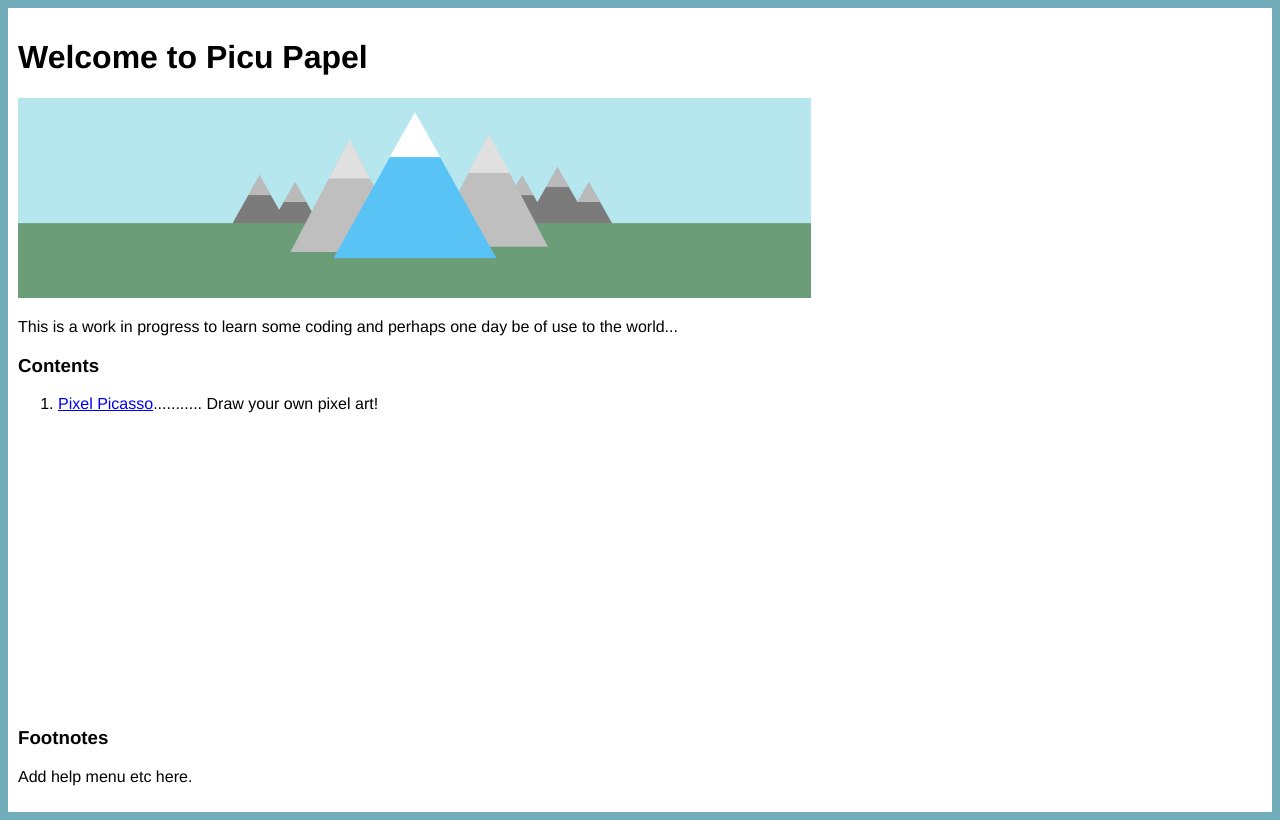
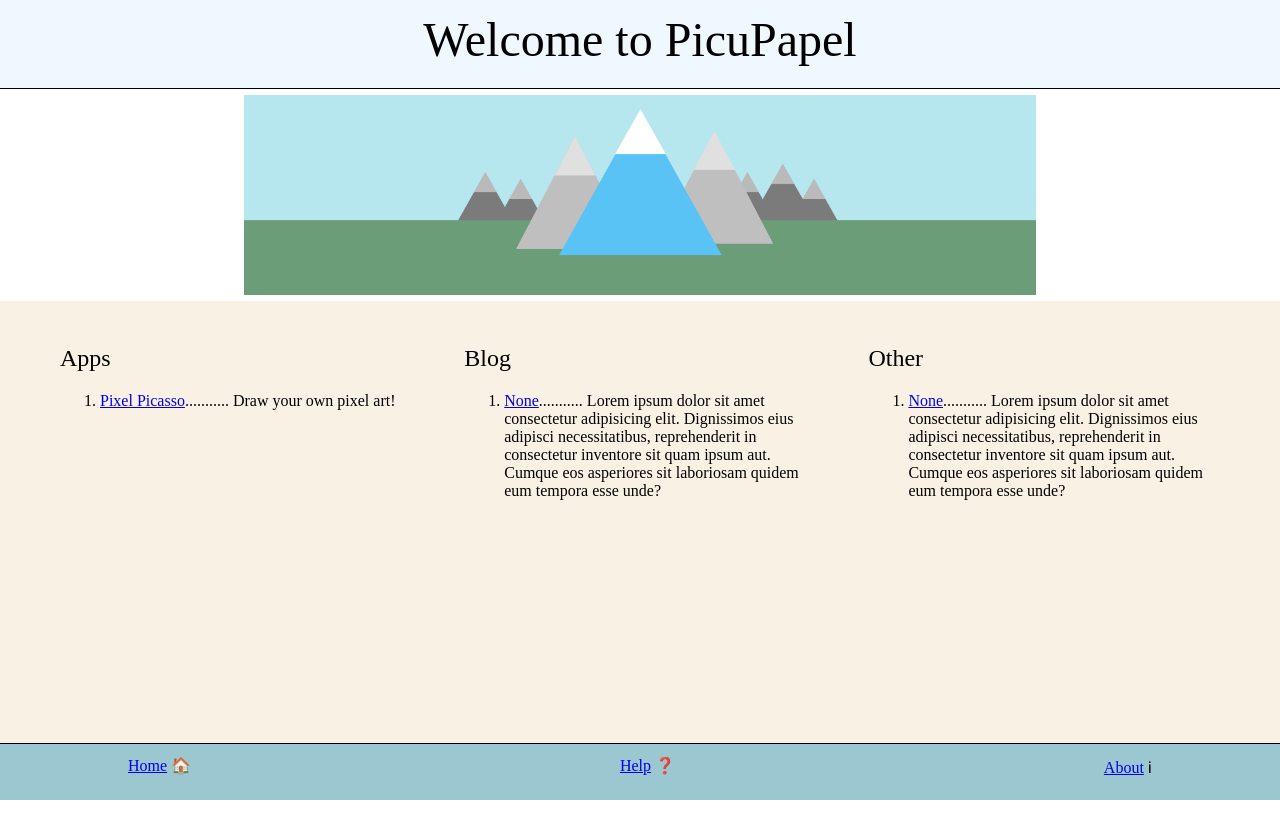
Before and after one commit to AtlanticBee/picupapel, a plain HTML site: page index.html in a window 1280 px wide. Drawn offline with Linux system fonts and the light colour scheme.

Commit message:
Add files via upload

```diff
--- a/index.html
+++ b/index.html
@@ -5,32 +5,54 @@
 <head>
     <title>PicuPapel</title>
     <link rel="shortcut icon" type="image/x-icon" href="favicon.ico"/>
-    <link rel="stylesheet" href="/PicuPapel.css">
+    <link rel="stylesheet" href="/picuPapelStyle.css">
 </head>
 <body>
-    <div class="container">
-        <div class="title">
-            <h1>
-                Welcome to Picu Papel
-            </h1>
+    <div id="wrapper">
+        <div id="header">
+            Welcome to PicuPapel
         </div>
-        <div class="banner">
-            <img src="/PicuPapelBanner.png" alt="PicuPapel Banner Image" style="max-height: 200px;"/>
+        <div class="centeredDiv">
+            <img id="banner" src="/PicuPapelBanner.png" alt="PicuPapel Banner Image" style="max-height: 200px;"/>
         </div>
-        <div class="main">
-            <p>
-                This is a work in progress to learn some coding and perhaps one day be of use to the world...
-            </p>
-            <h3>
-                Contents
-            </h3>
-            <ol>
-                <li><a href="/pixelPicasso/pixelPicasso.html">Pixel Picasso</a>........... Draw your own pixel art!</li>
-            </ol>
+        <div id="main">
+            <div class="threeColumnDiv">
+                <div class="leftColumn">
+                    <div>
+                        <h2 class="topicHeader">Apps</h2>
+                        <ol>
+                            <li><a href="/pixelPicasso/pixelPicasso.html">Pixel Picasso</a>........... Draw your own pixel art!</li>
+                        </ol>
+                    </div>
+                </div>
+                <div class="middleColumn">
+                    <div>
+                        <h2 class="topicHeader">Blog</h2>
+                        <ol>
+                            <li><a href="none.html">None</a>........... Lorem ipsum dolor sit amet consectetur adipisicing elit. Dignissimos eius adipisci necessitatibus, reprehenderit in consectetur inventore sit quam ipsum aut. Cumque eos asperiores sit laboriosam quidem eum tempora esse unde?</li>
+                        </ol>
+                    </div>
+                </div>
+                <div class="rightColumn">
+                    <div>
+                        <h2 class="topicHeader">Other</h2>
+                        <ol>
+                            <li><a href="none.html">None</a>........... Lorem ipsum dolor sit amet consectetur adipisicing elit. Dignissimos eius adipisci necessitatibus, reprehenderit in consectetur inventore sit quam ipsum aut. Cumque eos asperiores sit laboriosam quidem eum tempora esse unde?</li>
+                        </ol>
+                    </div>
+                </div>
+            </div>
         </div>
-        <div class="footer">
-            <h3>Footnotes</h3>
-            <p>Add help menu etc here.</p>
+        <div id="footer">
+            <div>
+                <a href="index.html">Home</a> &#127968
+            </div>
+            <div>
+                <a href="help.html">Help</a> &#10067
+            </div>
+            <div>
+                <a href="about.html">About</a> &#8505
+            </div>
         </div>
     </div>
 </body>
--- /dev/null
+++ b/picuPapelStyle.css
@@ -0,0 +1,97 @@
+:root{
+    font-family: Baskerville, serif;
+    font-size: 16px;
+    background-color: rgb(255, 255, 255);
+}
+
+body{
+    margin: 0;
+    padding: 0;
+}
+
+#wrapper{
+    display: flex;
+    flex-direction: column;
+    height: 100vh;
+}
+
+#header{
+    background-color: aliceblue;
+    height: 64px;
+    padding: 12px;
+    border-bottom: 1px solid rgb(0, 0, 0);
+    display: flex;
+    flex-direction: row;
+    justify-content: center;
+    font-weight: 500;
+    font-size: 3rem;
+}
+
+#main{
+    background-color: rgb(250, 241, 229);
+    flex: 1;
+    padding: 12px;
+    overflow: auto;
+    padding-top: 12px;
+    padding-bottom: 12px;
+    padding-left: 48px;
+    padding-right: 48px;
+}
+
+#footer{
+    background-color: rgb(155, 199, 209);
+    height: 32px;
+    padding-left: 10%;
+    padding-right: 10%;
+    padding-top: 12px;
+    padding-bottom: 12px;
+    border-top: 1px solid rgb(0, 0, 0);
+    display: flex;
+    flex-direction: row;
+    justify-content: space-between;
+}
+
+.topicHeader{
+    font-weight: 500;
+}
+
+.centeredDiv{
+    display: flex;
+    justify-content: center;
+    align-items: center;
+    padding: 6px;
+}
+
+.threeColumnDiv{
+    display: flex;
+    flex-direction: row;
+    justify-content: space-between;
+    padding: 6px;
+    flex-wrap: wrap;
+}
+
+@media screen and (max-width:580px) {
+    .threeColumnDiv { flex-wrap: wrap; }
+    .leftColumn { flex-basis: 100%; }
+    .middleColumn { flex-basis: 100%; flex: 1;}
+    .rightColumn { flex-basis: 100%; }
+    #banner { height: 80px;}
+  }
+
+.leftColumn{
+    display: flex;
+    width: 30%;
+    padding: 6px;
+}
+
+.middleColumn{
+    display: flex;
+    width: 30%;
+    padding: 6px;
+}
+
+.rightColumn{
+    display: flex;
+    width: 30%;
+    padding: 6px;
+}
```
Also changed, not shown: about.html (added, +31 -0 lines), help.html (added, +31 -0 lines), none.html (added, +30 -0 lines), favicon.ico.
